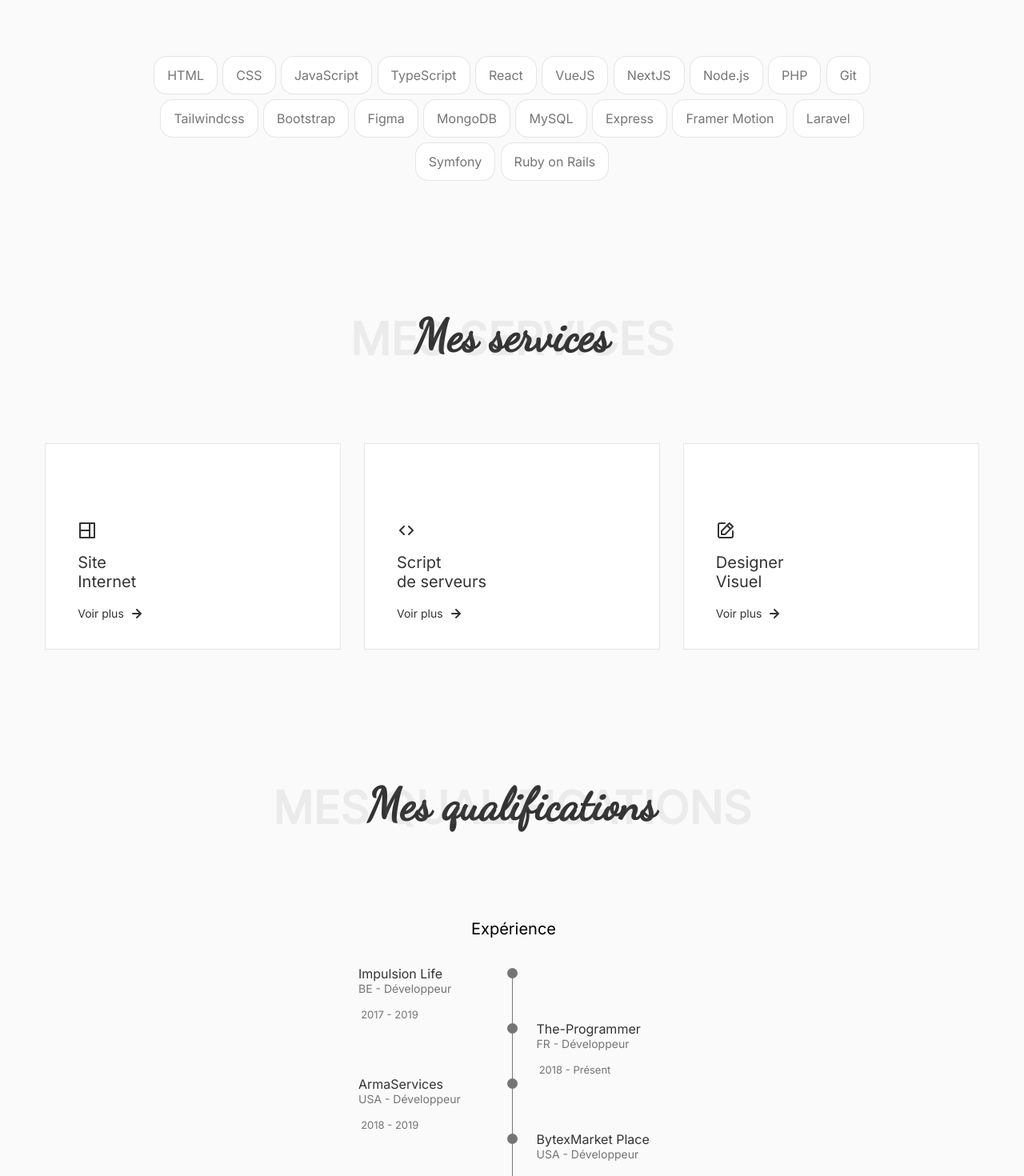
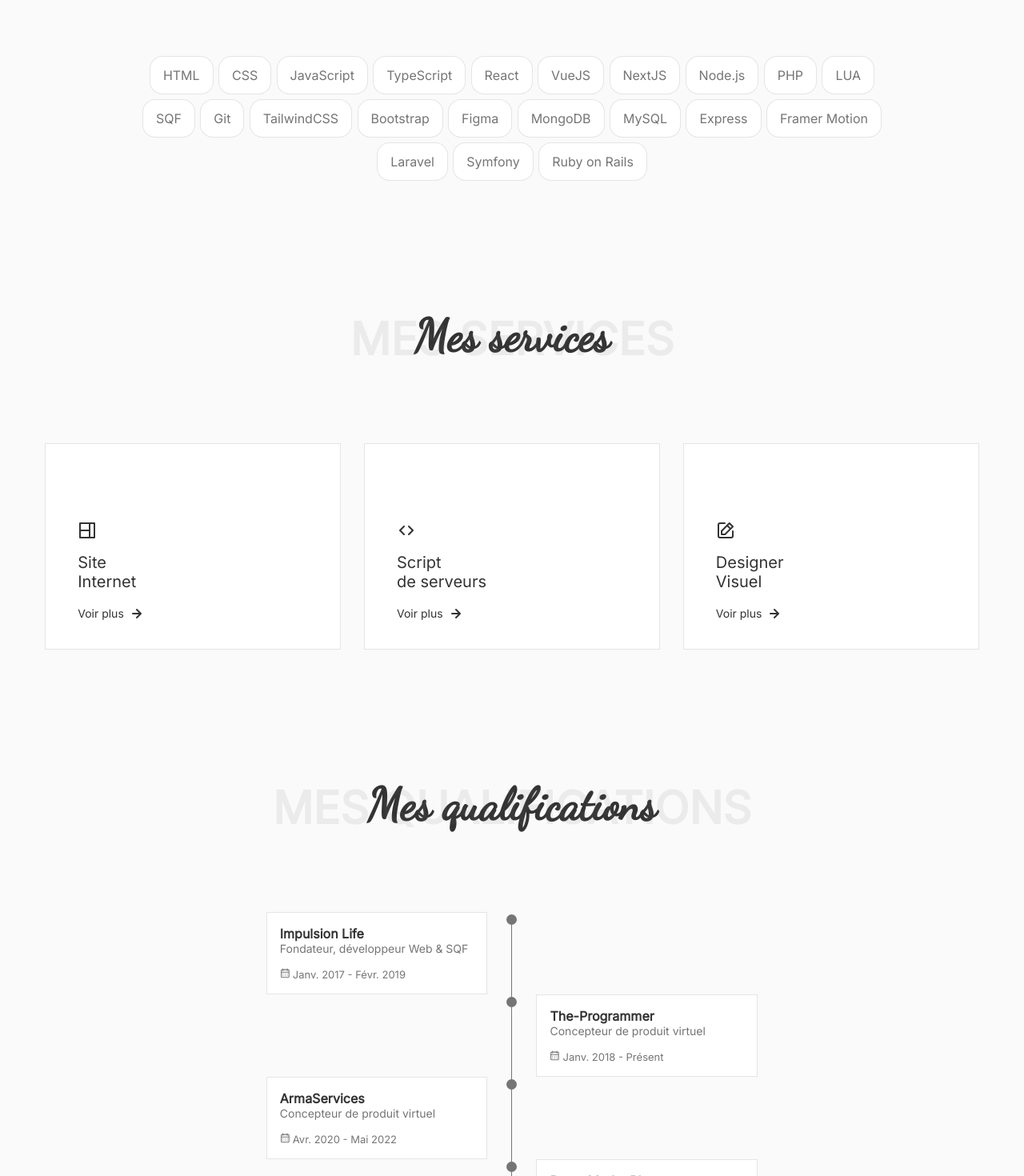
Before and after one commit to Aecy/personal-portfolio, a React (Vite) app: page / in a window 1280 px wide. Shown: the part 2020-3490 px from the top of the page at 80% size. Built offline with nearby package versions, Linux system fonts and the light colour scheme.

Commit message:
update(components): qualification

```diff
--- a/src/components/Qualification/Qualification.css
+++ b/src/components/Qualification/Qualification.css
@@ -1,23 +1,5 @@
 .qualification__container {
     max-width: 768px;
-}
-
-.qualification__tabs {
-    display: flex;
-    justify-content: center;
-    margin-bottom: var(--mb-2);
-}
-
-.qualification__button {
-    font-size: var(--h3-font-size);
-    font-weight: var(--font-medium);
-    color: var(--title-color);
-    margin: 0 var(--mb-1);
-    cursor: pointer;
-}
-
-.qualification__button:hover {
-    color: var(--title-color-dark);
 }
 
 .qualification__icon {
@@ -25,22 +7,10 @@
     margin-right: var(--mb-0-25);
 }
 
-.qualification__active {
-    color: var(--title-color-dark);
-}
-
 .qualification__sections {
     display: grid;
-    grid-template-columns: 0.5fr;
+    grid-template-columns: 0.8fr;
     justify-content: center;
-}
-
-.qualification__content {
-    display: none;
-}
-
-.qualification__content-active {
-    display: block;
 }
 
 .qualification__data {
@@ -49,9 +19,15 @@
     column-gap: 1.5rem;
 }
 
+.qualification__item {
+    background-color: var(--container-color);
+    padding: var(--mb-1);
+    border: 1px solid rgba(0,0,0,.1);
+}
+
 .qualification__title {
     font-size: var(--normal-font-size);
-    font-weight: var(--font-medium);
+    font-weight: var(--font-semi-bold);
 }
 
 .qualification__subtitle {
--- a/src/components/Qualification/Qualification.jsx
+++ b/src/components/Qualification/Qualification.jsx
@@ -1,111 +1,17 @@
-import React, { useState } from 'react'
+import React  from "react";
 
-import './qualification.css'
+import "./qualification.css";
 import Section from "../../helpers/section";
+import QualificationList from "./qualification-list";
 
-const Qualification = () => {
-  const [qualificationState, setQualificationState] = useState(1);
-
-  const qualificationTab = (index) => {
-    setQualificationState(index);
-  }
+export default function Qualification () {
 
   return (
     <section className="qualification section" id="qualifications">
 
       <Section title="Mes qualifications" />
+      <QualificationList />
 
-      <div className="qualification__container container">
-        <div className="qualification__tabs">
-          <div className="qualification__button qualification__active">
-            <i className="uil uil-briefcase-alt qualification__icon"></i>
-            Expérience
-          </div>
-        </div>
-
-        <div className="qualification__sections">
-          <div className="qualification__content qualification__content-active">
-            <div className="qualification__data">
-              <div>
-                <h3 className="qualification__title">
-                  Impulsion Life
-                </h3>
-                <span className="qualification__subtitle">
-                  BE - Développeur
-                </span>
-                <div className="qualification__calendar">
-                  <i className="uil uil-calendar-alt ms-2"></i>
-                  2017 - 2019
-                </div>
-              </div>
-              <div>
-                <span className="qualification__rounder"></span>
-                <div className="qualification__line"></div>
-              </div>
-            </div>
-            <div className="qualification__data">
-              <div></div>
-              <div>
-                <span className="qualification__rounder"></span>
-                <span className="qualification__line"></span>
-              </div>
-              <div>
-                <h3 className="qualification__title">The-Programmer</h3>
-                <span className="qualification__subtitle">FR - Développeur</span>
-                <div className="qualification__calendar">
-                  <i className="uil uil-calendar-alt ms-2"></i>
-                  2018 - Présent
-                </div>
-              </div>
-            </div>
-            <div className="qualification__data">
-              <div>
-                <h3 className="qualification__title">ArmaServices</h3>
-                <span className="qualification__subtitle">USA - Développeur</span>
-                <div className="qualification__calendar">
-                  <i className="uil uil-calendar-alt ms-2"></i>
-                  2018 - 2019
-                </div>
-              </div>
-              <div>
-                <span className="qualification__rounder"></span>
-                <span className="qualification__line"></span>
-              </div>
-            </div>
-            <div className="qualification__data">
-              <div></div>
-              <div>
-                <span className="qualification__rounder"></span>
-                <div className="qualification__line"></div>
-              </div>
-              <div>
-                <h3 className="qualification__title">BytexMarket Place</h3>
-                <span className="qualification__subtitle">USA - Développeur</span>
-                <div className="qualification__calendar">
-                  <i className="uil uil-calendar-alt ms-2"></i>
-                  2018 - 2019
-                </div>
-              </div>
-            </div>
-            <div className="qualification__data">
-              <div>
-                <h3 className="qualification__title">Vision RP</h3>
-                <span className="qualification__subtitle">FR - Développeur</span>
-                <div className="qualification__calendar">
-                  <i className="uil uil-calendar-alt ms-2"></i>
-                  2023 - 2023
-                </div>
-              </div>
-              <div>
-                <span className="qualification__rounder"></span>
-                <span className="qualification__line"></span>
-              </div>
-            </div>
-          </div>
-        </div>
-      </div>
     </section>
   )
 }
-
-export default Qualification
--- /dev/null
+++ b/src/components/qualification/qualification-item.jsx
@@ -0,0 +1,67 @@
+import React from "react";
+import {motion} from "framer-motion";
+
+import {UilCalendarAlt} from "@iconscout/react-unicons";
+
+export default function QualificationItem ({item, index}) {
+
+  const fadeInAnimationVariants = {
+    initial: {
+      opacity: 0,
+      y: 100
+    },
+    animate: (index) => ({
+      opacity: 1,
+      y: 0,
+      transition: {
+        delay: 0.08 * index
+      }
+    })
+  }
+
+  return (
+    <motion.div
+      variants={fadeInAnimationVariants}
+      custom={index}
+      initial="initial"
+      whileInView="animate"
+      viewport={{
+        once: true
+      }}
+      className="qualification__data"
+    >
+      {(index % 2) === 0 ? (
+        <React.Fragment>
+          <div className="qualification__item">
+            <h3 className="qualification__title">{item.title}</h3>
+            <span className="qualification__subtitle">{item.subtitle}</span>
+            <div className="qualification__calendar">
+              <UilCalendarAlt size="0.8rem" className="ms-2" />
+              {item.date}
+            </div>
+          </div>
+          <div>
+            <span className="qualification__rounder"></span>
+            <div className="qualification__line"></div>
+          </div>
+        </React.Fragment>
+      ) : (
+        <React.Fragment>
+          <div></div>
+          <div>
+            <span className="qualification__rounder"></span>
+            <span className="qualification__line"></span>
+          </div>
+          <div className="qualification__item">
+            <h3 className="qualification__title">{item.title}</h3>
+            <span className="qualification__subtitle">{item.subtitle}</span>
+            <div className="qualification__calendar">
+              <UilCalendarAlt size="0.8rem" className="ms-2" />
+              {item.date}
+            </div>
+          </div>
+        </React.Fragment>
+      )}
+    </motion.div>
+  )
+}
--- /dev/null
+++ b/src/components/qualification/qualification-list.jsx
@@ -0,0 +1,20 @@
+import React from "react";
+
+import {qualifications} from "../../lib/data.jsx";
+import QualificationItem from "./qualification-item";
+
+export default function QualificationList () {
+  return (
+    <div className="qualification__container container">
+      <div className="qualification__sections">
+        <div className="qualification__content">
+          {qualifications.map((item, index) => {
+            return (
+              <QualificationItem item={item} key={index} index={index} />
+            )
+          })}
+        </div>
+      </div>
+    </div>
+  )
+}
--- a/src/lib/data.jsx
+++ b/src/lib/data.jsx
@@ -46,6 +46,7 @@ export const links = [
     hash: '#contact'
   }
 ];
+
 export const socials = [
   {
     index: 1,
@@ -63,6 +64,7 @@ export const socials = [
     icon: React.createElement(UilGithubAlt)
   },
 ];
+
 export const abouts = [
   {
     index: 1,
@@ -83,105 +85,56 @@ export const abouts = [
     icon: React.createElement(UilBriefcaseAlt, {className: 'about__icon'})
   },
 ];
+
 export const skills = [
+  {name: 'HTML'},
+  {name: 'CSS'},
+  {name: 'JavaScript'},
+  {name: 'TypeScript'},
+  {name: 'React'},
+  {name: 'VueJS'},
+  {name: 'NextJS'},
+  {name: 'Node.js'},
+  {name: 'PHP'},
+  {name: 'LUA'},
+  {name: 'SQF'},
+  {name: 'Git'},
+  {name: 'TailwindCSS'},
+  {name: 'Bootstrap'},
+  {name: 'Figma'},
+  {name: 'MongoDB'},
+  {name: 'MySQL'},
+  {name: 'Express'},
+  {name: 'Framer Motion'},
+  {name: 'Laravel'},
+  {name: 'Symfony'},
+  {name: 'Ruby on Rails'},
+];
+
+export const qualifications = [
   {
-    id: 1,
-    name: 'HTML',
-    level: 'Expert'
+    title: 'Impulsion Life',
+    subtitle: 'Fondateur, développeur Web & SQF',
+    date: 'Janv. 2017 - Févr. 2019'
   },
   {
-    id: 2,
-    name: 'CSS',
-    level: 'Intermédiaire'
+    title: 'The-Programmer',
+    subtitle: 'Concepteur de produit virtuel',
+    date: 'Janv. 2018 - Présent'
   },
   {
-    id: 3,
-    name: 'JavaScript',
-    level: 'Intermédiaire'
+    title: 'ArmaServices',
+    subtitle: 'Concepteur de produit virtuel',
+    date: 'Avr. 2020 - Mai 2022'
   },
   {
-    id: 4,
-    name: 'TypeScript',
-    level: 'Intermédiaire'
+    title: 'Bytex MarketPlace',
+    subtitle: 'Concepteur de produit virtuel',
+    date: 'Avr. 2020 - Oct. 2021'
   },
   {
-    id: 5,
-    name: 'React',
-    level: 'Intermédiaire'
-  },
-  {
-    id: 6,
-    name: 'VueJS',
-    level: 'Intermédiaire'
-  },
-  {
-    id: 7,
-    name: 'NextJS',
-    level: 'Intermédiaire'
-  },
-  {
-    id: 8,
-    name: 'Node.js',
-    level: 'Intermédiaire'
-  },
-  {
-    id: 9,
-    name: 'PHP',
-    level: 'Intermédiaire'
-  },
-  {
-    id: 10,
-    name: 'Git',
-    level: 'Intermédiaire'
-  },
-  {
-    id: 11,
-    name: 'Tailwindcss',
-    level: 'Intermédiaire'
-  },
-  {
-    id: 12,
-    name: 'Bootstrap',
-    level: 'Intermédiaire'
-  },
-  {
-    id: 13,
-    name: 'Figma',
-    level: 'Intermédiaire'
-  },
-  {
-    id: 14,
-    name: 'MongoDB',
-    level: 'Intermédiaire'
-  },
-  {
-    id: 15,
-    name: 'MySQL',
-    level: 'Intermédiaire'
-  },
-  {
-    id: 16,
-    name: 'Express',
-    level: 'Intermédiaire'
-  },
-  {
-    id: 17,
-    name: 'Framer Motion',
-    level: 'Intermédiaire'
-  },
-  {
-    id: 18,
-    name: 'Laravel',
-    level: 'Intermédiaire'
-  },
-  {
-    id: 19,
-    name: 'Symfony',
-    level: 'Intermédiaire'
-  },
-  {
-    id: 20,
-    name: 'Ruby on Rails',
-    level: 'Intermédiaire'
+    title: 'Vision RP',
+    subtitle: 'Développeur backend LUA',
+    date: 'Févr. 2023 - Mars 2023'
   },
 ];
```
